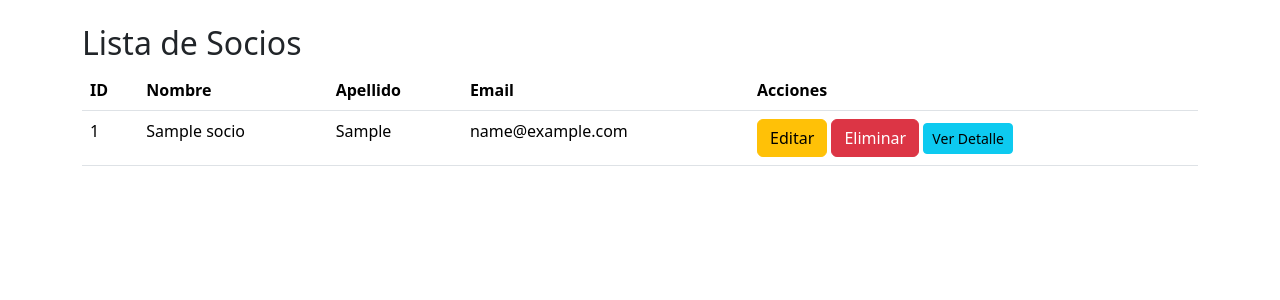
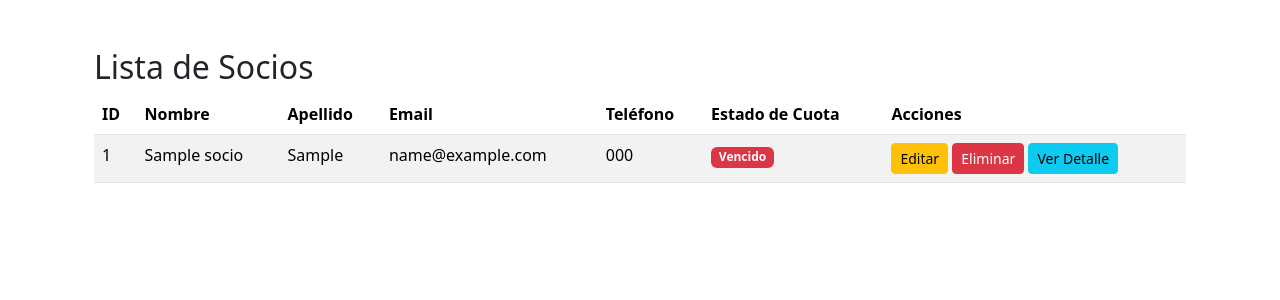
Before and after one commit to AgustinNormand/gymapp, a Django app: page /socios/ in a window 1280 px wide. Shown: the part 56-356 px from the top of the page. Run offline with Django 5.2, Linux system fonts and the light colour scheme; tables that the repository leaves empty hold one stand-in row (values such as "Sample post").

Commit message:
Agrego el estado de cuenta, en la tabla

```diff
--- a/socios/templates/socios/listar_socios.html
+++ b/socios/templates/socios/listar_socios.html
@@ -3,32 +3,45 @@
 {% block title %}Lista de Socios{% endblock %}
 
 {% block content %}
+<div class="container mt-5">
     <h2>Lista de Socios</h2>
-    <table class="table">
+    <table class="table table-striped">
         <thead>
             <tr>
                 <th>ID</th>
                 <th>Nombre</th>
                 <th>Apellido</th>
                 <th>Email</th>
+                <th>Teléfono</th>
+                <th>Estado de Cuota</th>
                 <th>Acciones</th>
             </tr>
         </thead>
         <tbody>
-            {% for socio in socios %}
+            {% for item in socios_info %}
                 <tr>
-                    <td>{{ socio.id }}</td>
-                    <td>{{ socio.nombre }}</td>
-                    <td>{{ socio.apellido }}</td>
-                    <td>{{ socio.email }}</td>
+                    <td>{{ item.socio.id }}</td>
+                    <td>{{ item.socio.nombre }}</td>
+                    <td>{{ item.socio.apellido }}</td>
+                    <td>{{ item.socio.email }}</td>
+                    <td>{{ item.socio.telefono }}</td>
                     <td>
-                        <a href="{% url 'socios:editar_socio' socio.id %}" class="btn btn-warning">Editar</a>
-                        <a href="{% url 'socios:eliminar_socio' socio.id %}" class="btn btn-danger">Eliminar</a>
-                        <a href="{% url 'socios:detalle_socio' socio.id %}" class="btn btn-info btn-sm">Ver Detalle</a>
+                        <span class="badge bg-{{ item.color_cuota }}">
+                            {{ item.estado_cuota }}
+                        </span>
+                    </td>
+                    <td>
+                        <a href="{% url 'socios:editar_socio' item.socio.id %}" class="btn btn-warning btn-sm">Editar</a>
+                        <a href="{% url 'socios:eliminar_socio' item.socio.id %}" class="btn btn-danger btn-sm">Eliminar</a>
+                        <a href="{% url 'socios:detalle_socio' item.socio.id %}" class="btn btn-info btn-sm">Ver Detalle</a>
                     </td>
                 </tr>
-
+            {% empty %}
+                <tr>
+                    <td colspan="6">No hay socios cargados aún.</td>
+                </tr>
             {% endfor %}
         </tbody>
     </table>
+</div>
 {% endblock %}
--- a/socios/views.py
+++ b/socios/views.py
@@ -23,7 +23,37 @@ def alta_socio(request):
 
 def listar_socios(request):
     socios = Socio.objects.all()
-    return render(request, 'socios/listar_socios.html', {'socios': socios})
+
+    socios_info = []
+    hoy = date.today()
+
+    for socio in socios:
+        pagos = Pago.objects.filter(socio=socio).order_by('-fecha_pago')
+
+        estado_cuota = 'Sin pagos'
+        color_cuota = 'secondary'
+
+        if pagos.exists():
+            ultimo_pago = pagos.first()
+            fecha_vencimiento = ultimo_pago.fecha_vencimiento
+
+            if fecha_vencimiento >= hoy + timedelta(days=5):
+                estado_cuota = 'Al día'
+                color_cuota = 'success'
+            elif hoy <= fecha_vencimiento < hoy + timedelta(days=5):
+                estado_cuota = 'Por vencer'
+                color_cuota = 'warning'
+            else:
+                estado_cuota = 'Vencido'
+                color_cuota = 'danger'
+
+        socios_info.append({
+            'socio': socio,
+            'estado_cuota': estado_cuota,
+            'color_cuota': color_cuota,
+        })
+
+    return render(request, 'socios/listar_socios.html', {'socios_info': socios_info})
 
 
 def eliminar_socio(request, id):
```
